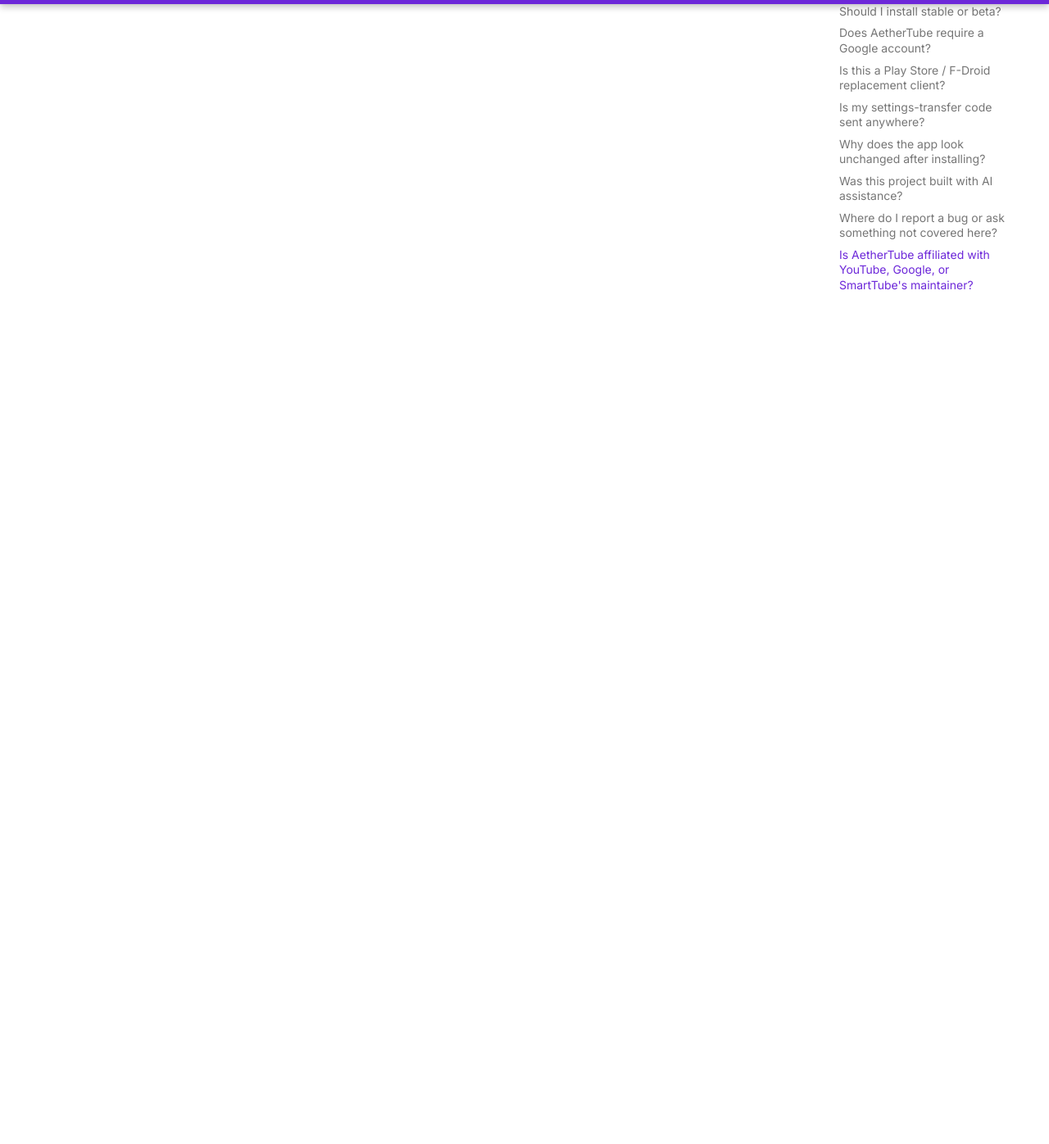
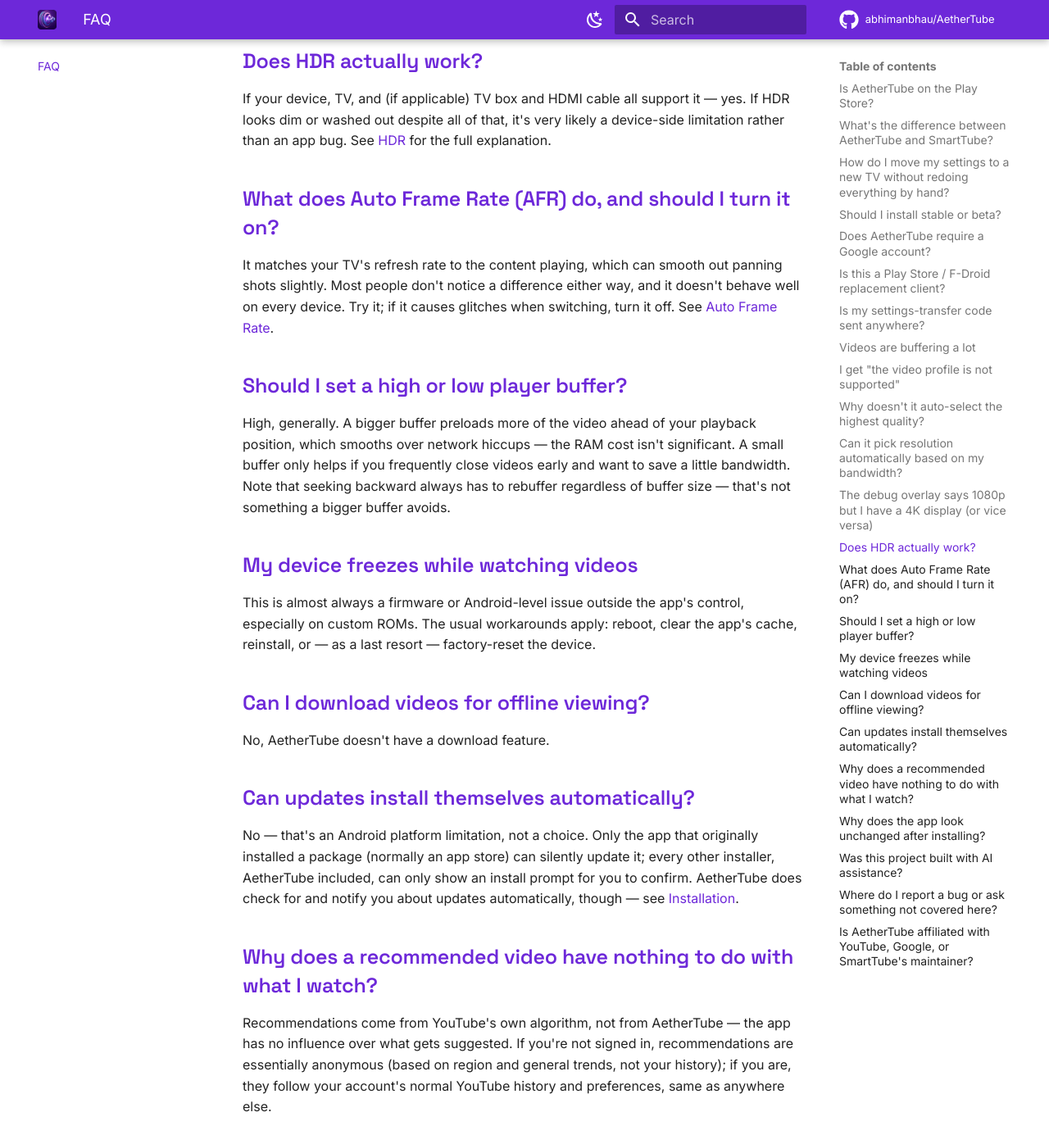
Before and after one commit to abhimanbhau/AetherTube, an MkDocs documentation site: the page built from website/docs/faq.md, in a window 1280 px wide and 1400 px high, scrolled down 2324 px. Shown: the top 1396 px of the window at 82% size. Built offline with MkDocs 1.6.1 and Material for MkDocs 9.7.7, drawn with Linux system fonts in a browser that asks for light colours; nearby versions of some CDN libraries; comment, search, counter and statistics services are not loaded; some of the changed text lies outside the part shown.

Commit message:
Sync: merge upstream SmartTube changes (2026-08-18)
Expand docs content, adapted from upstream SmartTube's README/FAQ

Synced-From: bf494fbaa2852fdf596676e38e85e8d575eac39b

```diff
--- a/website/docs/faq.md
+++ b/website/docs/faq.md
@@ -45,6 +45,80 @@ nothing stored anywhere except wherever you wrote the code down yourself. See
 [Transfer settings](guides/transfer-settings.md#why-offline-no-account-matters) for why that
 design was deliberate.
 
+## Videos are buffering a lot
+
+This isn't usually the app — it's more often DNS or network-level interference with YouTube
+traffic. Switching to an encrypted DNS provider (e.g. NextDNS) on the device or router fixes it
+for a lot of people. If that doesn't help, try the usual playback fixes below.
+
+## I get "the video profile is not supported"
+
+Open the format picker (the **HQ** button in the player) and pick a codec other than AV1 — most
+devices don't have AV1 hardware decoding. See [Video & playback](guides/video-playback.md#choosing-a-codec)
+for which codec to pick instead.
+
+## Why doesn't it auto-select the highest quality?
+
+It does, by default — but if you've set a video preset under **Settings → Player → Video
+presets**, that preset acts as a ceiling, not a suggestion. Set it back to "Without preset" if you
+want the highest available quality every time. This is also not the same thing as bitrate — a
+lower-bitrate codec at the same resolution isn't lower quality, see
+[Video & playback](guides/video-playback.md#choosing-a-codec).
+
+## Can it pick resolution automatically based on my bandwidth?
+
+Not yet — there's no adaptive bandwidth-based mode. Set a fixed ceiling under **Settings → Player
+→ Video presets** instead; see [Choosing a resolution](guides/video-playback.md#choosing-a-resolution).
+
+## The debug overlay says 1080p but I have a 4K display (or vice versa)
+
+The debug overlay's resolution readout is unreliable — ignore it. Play a 4K video and judge by
+what's actually on screen, not that number.
+
+## Does HDR actually work?
+
+If your device, TV, and (if applicable) TV box and HDMI cable all support it — yes. If HDR looks
+dim or washed out despite all of that, it's very likely a device-side limitation rather than an
+app bug. See [HDR](guides/video-playback.md#hdr) for the full explanation.
+
+## What does Auto Frame Rate (AFR) do, and should I turn it on?
+
+It matches your TV's refresh rate to the content playing, which can smooth out panning shots
+slightly. Most people don't notice a difference either way, and it doesn't behave well on every
+device. Try it; if it causes glitches when switching, turn it off. See
+[Auto Frame Rate](guides/video-playback.md#auto-frame-rate-afr).
+
+## Should I set a high or low player buffer?
+
+High, generally. A bigger buffer preloads more of the video ahead of your playback position,
+which smooths over network hiccups — the RAM cost isn't significant. A small buffer only helps if
+you frequently close videos early and want to save a little bandwidth. Note that seeking backward
+always has to rebuffer regardless of buffer size — that's not something a bigger buffer avoids.
+
+## My device freezes while watching videos
+
+This is almost always a firmware or Android-level issue outside the app's control, especially on
+custom ROMs. The usual workarounds apply: reboot, clear the app's cache, reinstall, or — as a
+last resort — factory-reset the device.
+
+## Can I download videos for offline viewing?
+
+No, AetherTube doesn't have a download feature.
+
+## Can updates install themselves automatically?
+
+No — that's an Android platform limitation, not a choice. Only the app that originally installed
+a package (normally an app store) can silently update it; every other installer, AetherTube
+included, can only show an install prompt for you to confirm. AetherTube does check for and
+notify you about updates automatically, though — see [Installation](guides/installation.md).
+
+## Why does a recommended video have nothing to do with what I watch?
+
+Recommendations come from YouTube's own algorithm, not from AetherTube — the app has no influence
+over what gets suggested. If you're not signed in, recommendations are essentially anonymous
+(based on region and general trends, not your history); if you are, they follow your account's
+normal YouTube history and preferences, same as anywhere else.
+
 ## Why does the app look unchanged after installing?
 
 The Compose UI is on by default, but if you're seeing the old leanback interface, check
--- /dev/null
+++ b/website/docs/guides/video-playback.md
@@ -0,0 +1,96 @@
+# Video & playback
+
+The playback engine, codec handling, and buffering behavior are inherited unchanged from
+[SmartTube](https://github.com/yuliskov/SmartTube) — this page documents that shared engine, not
+something AetherTube-specific. If you've used SmartTube before, none of this will surprise you.
+
+## Choosing a codec
+
+Video codecs are the algorithms YouTube uses to compress video. AetherTube can play whichever
+your device's hardware decodes, selectable under **Settings → Player → Video presets**.
+
+|  | Recommendation | Hardware support | Bitrate at the same quality |
+| :-- | :-- | :-- | :-- |
+| **AV1 (AV01)** | Best choice, *if your device supports it* | First devices from 2020 onward | Best (e.g. 1.6 Mbps) |
+| **VP9** | Best choice on most devices | Most devices since 2015 | Better (e.g. 2.1 Mbps) |
+| **AVC (H.264)** | Only for old or slow hardware | All devices | Higher (e.g. 2.7 Mbps) |
+
+!!! tip "Lower bitrate isn't lower quality"
+    YouTube targets the *same* visual quality regardless of codec — a newer codec just reaches it
+    with less data. AVC has the highest bitrate of the three specifically because it's the least
+    efficient, not because it looks better. Pick the newest codec your device actually decodes
+    smoothly; don't equate a bigger number with a better picture.
+
+**AV1 not playing, or VP9 stuttering?** Most TV boxes and TVs still have no AV1 hardware decoder at
+all — if yours doesn't, AV1 simply won't play, full stop. VP9 without hardware support can still
+work, but leans on the CPU, so it may stutter on cheaper boxes at higher resolutions. If either
+happens, open the video's format picker and switch to a codec your device handles natively —
+VP9 first, AVC as the fallback.
+
+## Choosing a resolution
+
+There's no bandwidth-adaptive "auto" mode yet. Instead, set a default under **Settings → Player →
+Video presets**: "Without preset" remembers your last per-video choice, while any other preset is
+applied to every video from then on (falling back to the next-best available resolution if the
+exact one isn't offered). You can still override it per-video from the in-player format picker.
+
+What actually limits your ideal resolution:
+
+- **Your bandwidth** — pick something your connection can sustain; a speed test (e.g. fast.com)
+  tells you your ceiling.
+- **Your TV's real resolution** — going one step above your display's native resolution can help
+  very slightly, but don't expect a dramatic difference.
+- **Whether 60fps is worth it to you** — it's smoother, but if you don't notice or care, skipping
+  it saves bandwidth.
+
+## HDR
+
+HDR only works if your entire chain supports it: **the content, your TV, and — if you're using a
+TV box — the box and the HDMI cable too** (HDR support varies by cable revision). Some devices
+advertise HDR support generally but not the specific format YouTube serves, so "HDR-capable"
+hardware can still show flat, washed-out HDR video. If that happens, it's very likely a
+device/cable limitation rather than an app bug — search your device's model name plus "HDR" for
+guidance specific to it.
+
+## SponsorBlock
+
+[SponsorBlock](https://sponsor.ajay.app/) is an open-source, crowdsourced database of sponsor
+segments, intros, outros, and other skippable moments in YouTube videos — AetherTube can
+auto-skip whichever categories you choose, under **Settings → SponsorBlock**.
+
+It's community-submitted, not perfect: a very new or low-traffic video may not have segments
+submitted yet, and the SponsorBlock service itself is a free, volunteer-run project that can be
+slow or briefly unavailable. Unlike the browser extension, AetherTube can't submit new segments —
+a TV remote isn't a precise enough input for that.
+
+## Picture-in-Picture
+
+Enable it under **Settings → General → Background playback**, choosing **Picture in picture**.
+Once on, pressing Home while a video plays shrinks it into a PiP window instead of stopping it;
+depending on your background-playback activation setting, **Back** can do the same.
+
+## Adjusting playback speed
+
+The speed control (a gauge icon) sits in the player's top row and is remembered across videos.
+Some non-1× speeds can drop frames on weaker hardware — a known limitation of the underlying
+player, not something specific to a given video.
+
+## Auto Frame Rate (AFR)
+
+AFR matches your TV's refresh rate to whatever you're watching, which can reduce judder on
+panning shots — the difference is subtle and most people don't notice it either way, and it
+doesn't work equally well on every device. If you're not sure, try it; if it causes issues (black
+flashes when switching, mode-switch delays), turn it back off. Found under **Settings → Auto
+Frame Rate**.
+
+## Casting from your phone
+
+Unlike the stock YouTube app, AetherTube doesn't advertise itself automatically to phones on the
+same network — you link a phone to it explicitly, once:
+
+1. On the TV, open **Settings → Remote control** and note the pairing code shown there.
+2. On your phone's YouTube app, go to **Settings → General → Watch on TV → Connect using TV code**
+   and enter that code.
+
+You do need to have AetherTube already open on the TV before casting to it — it can't wake the TV
+up on its own.
--- a/website/mkdocs.yml
+++ b/website/mkdocs.yml
@@ -81,6 +81,7 @@ nav:
       - Installation: guides/installation.md
       - Stable or beta?: guides/stable-vs-beta.md
       - Transfer settings: guides/transfer-settings.md
+      - Video & playback: guides/video-playback.md
 
 extra:
   social:
```
Also changed, not shown: website/docs/features.md (+3 -1 lines), website/docs/guides/index.md (+8 -2 lines).
